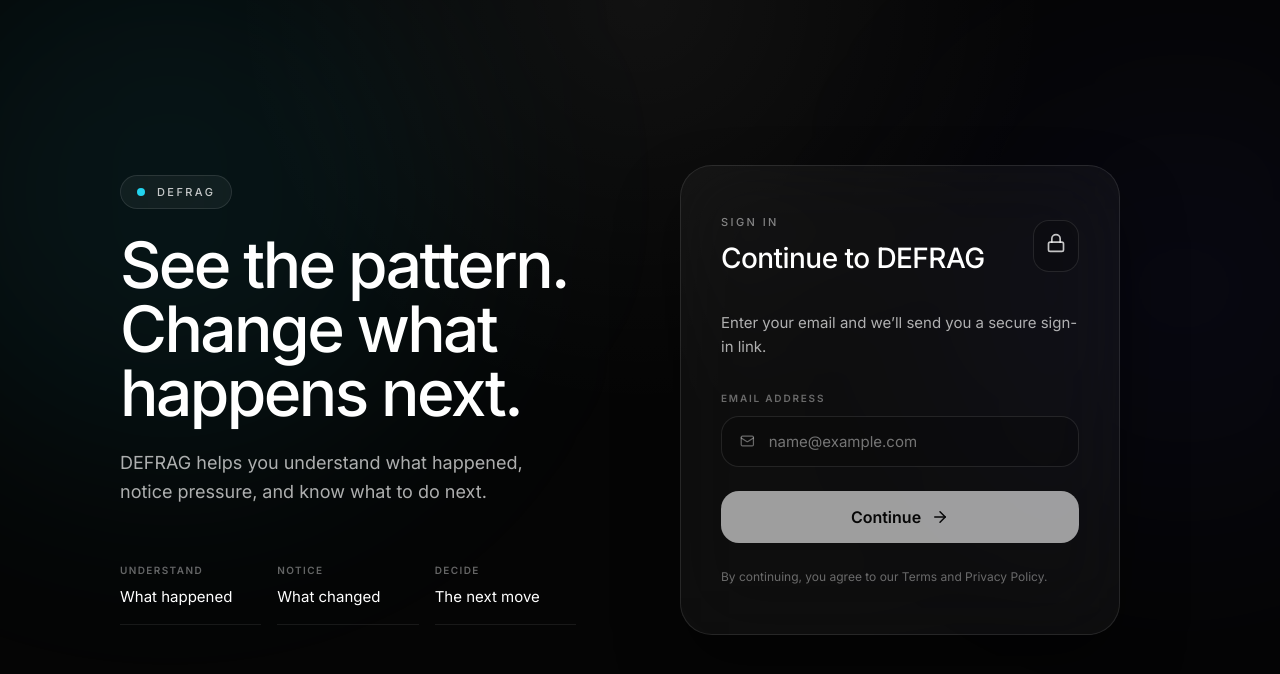
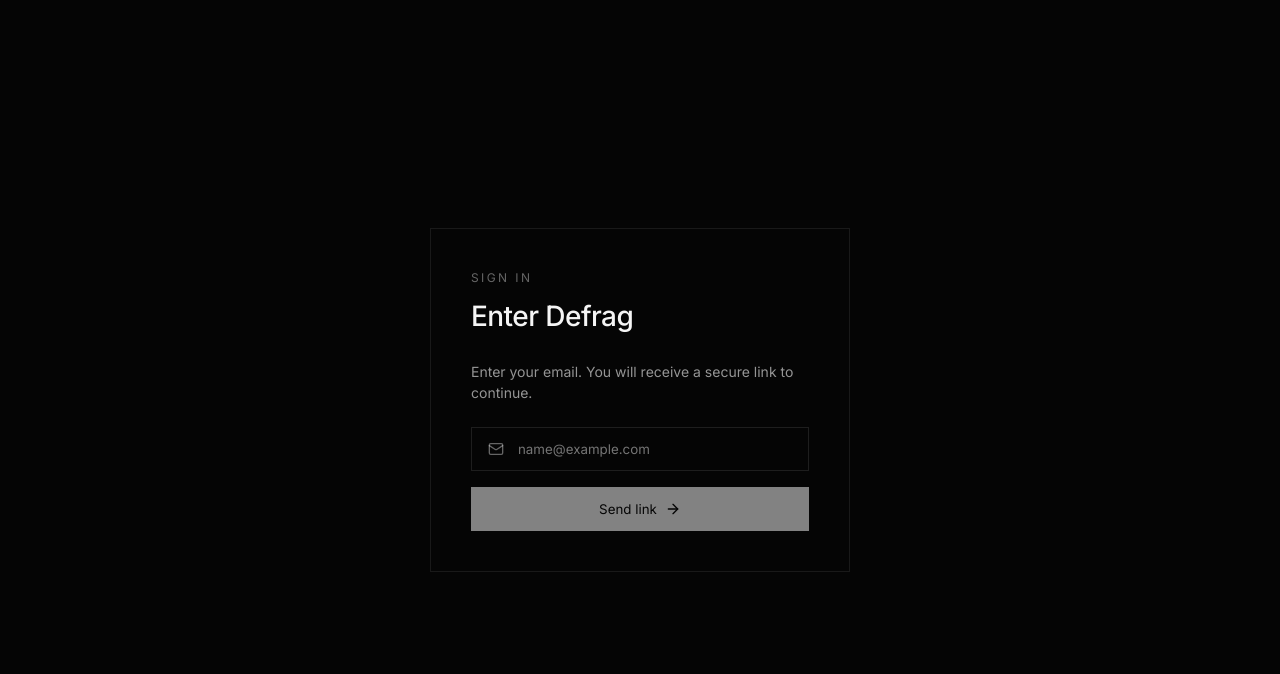
Before and after one commit to chadjameso93-netizen/defragsrelationalswap, a Next.js app in the folder apps/web/: page /login in a window 1280 px wide. Shown: the top 674 px of the page. Built offline with nearby package versions, Linux system fonts and the light colour scheme.

Commit message:
Implement real auth flow: wire login to Supabase magic link + add auth callback route. Platform now supports full login -> redirect -> session flow.

```diff
--- a/apps/web/src/app/login/page.tsx
+++ b/apps/web/src/app/login/page.tsx
@@ -1,179 +1,95 @@
 "use client";
 
-import React, { useMemo, useState } from "react";
-import { ArrowRight, CheckCircle2, Lock, Mail } from "lucide-react";
+import React, { useMemo, useState, useTransition } from "react";
+import { ArrowRight, CheckCircle2, Mail } from "lucide-react";
+import { enterEmailSystemLink } from "./actions";
+import { useSearchParams } from "next/navigation";
 
 export default function LoginPage(): React.JSX.Element {
   const [email, setEmail] = useState("");
-  const [status, setStatus] = useState<"idle" | "sending" | "sent">("idle");
+  const [status, setStatus] = useState<"idle" | "sending" | "sent" | "error">("idle");
+  const [error, setError] = useState<string | null>(null);
+  const [isPending, startTransition] = useTransition();
+
+  const searchParams = useSearchParams();
+  const nextPath = searchParams.get("next") || "/dynamics";
 
   const isValidEmail = useMemo(() => /\S+@\S+\.\S+/.test(email), [email]);
 
-  async function handleSubmit(e: React.FormEvent<HTMLFormElement>) {
+  function handleSubmit(e: React.FormEvent<HTMLFormElement>) {
     e.preventDefault();
-    if (!isValidEmail || status === "sending") return;
+    if (!isValidEmail || isPending) return;
 
     setStatus("sending");
-    await new Promise((resolve) => setTimeout(resolve, 900));
+    setError(null);
+
+    startTransition(async () => {
+      const result = await enterEmailSystemLink(email, nextPath);
+
+      if (result?.error) {
+        setStatus("error");
+        setError(result.error);
+        return;
+      }
+
       setStatus("sent");
+    });
   }
 
   return (
-    <div style={{ position: "relative", minHeight: "100vh", overflow: "hidden", backgroundColor: "#050505", color: "#f5f5f5" }}>
-      <LoginBackground />
-
-      <div style={{ position: "relative", margin: "0 auto", display: "flex", minHeight: "100vh", maxWidth: 1200, alignItems: "center", justifyContent: "center", padding: "32px 16px" }}>
-        <div style={{ display: "grid", width: "100%", maxWidth: 1040, alignItems: "center", gap: 64, gridTemplateColumns: "1.1fr 520px" }} className="login-grid">
-
-          <section className="brand-side" style={{ display: "grid", gap: 32 }}>
-            <div style={{ maxWidth: 500 }}>
-              <div style={{ marginBottom: 24, display: "inline-flex", alignItems: "center", gap: 12, borderRadius: 9999, border: "1px solid rgba(255, 255, 255, 0.1)", backgroundColor: "rgba(255, 255, 255, 0.05)", padding: "8px 16px", backdropFilter: "blur(40px)" }}>
-                <div style={{ height: 8, width: 8, borderRadius: "50%", backgroundColor: "#22d3ee" }} />
-                <span style={{ fontSize: 11, fontWeight: 500, letterSpacing: "0.22em", textTransform: "uppercase", color: "rgba(245, 245, 245, 0.8)" }}>
-                  DEFRAG
-                </span>
+    <div style={{ minHeight: "100vh", backgroundColor: "#050505", color: "#f5f5f5", display: "flex", alignItems: "center", justifyContent: "center", padding: 24 }}>
+      <div style={{ width: "100%", maxWidth: 420, border: "1px solid rgba(255,255,255,0.08)", padding: 40 }}>
+        <div style={{ marginBottom: 24 }}>
+          <div style={{ fontSize: 12, letterSpacing: "0.2em", textTransform: "uppercase", color: "rgba(245,245,245,0.4)", marginBottom: 8 }}>
+            Sign in
+          </div>
+          <h1 style={{ fontSize: 28, fontWeight: 500, margin: 0 }}>
+            Enter Defrag
+          </h1>
         </div>
 
-              <h1 style={{ maxWidth: "12ch", fontSize: "clamp(3rem, 5vw, 4.5rem)", fontWeight: 500, letterSpacing: "-0.04em", lineHeight: 1, color: "white", margin: 0 }}>
-                See the pattern. Change what happens next.
-              </h1>
-
-              <p style={{ marginTop: 24, opacity: 0.7, fontSize: 18, lineHeight: 1.6 }}>
-                DEFRAG helps you understand what happened, notice pressure, and know what to do next.
-              </p>
-
-              <div style={{ marginTop: 40, display: "grid", gap: 16, gridTemplateColumns: "repeat(3, 1fr)" }}>
-                <SignalItem label="Understand" value="What happened" />
-                <SignalItem label="Notice" value="What changed" />
-                <SignalItem label="Decide" value="The next move" />
-              </div>
-            </div>
-          </section>
-
-          <section style={{ width: "100%", maxWidth: 440, margin: "0 auto" }}>
-            <div style={{ borderRadius: 32, border: "1px solid rgba(255, 255, 255, 0.1)", backgroundColor: "rgba(255, 255, 255, 0.04)", padding: "48px 40px", backdropFilter: "blur(40px)", boxShadow: "0 32px 64px rgba(0,0,0,0.4)" }}>
-              <div style={{ marginBottom: 32, display: "flex", alignItems: "center", justifyContent: "space-between" }}>
-                <div>
-                  <div style={{ marginBottom: 6, fontSize: 11, fontWeight: 500, letterSpacing: "0.22em", textTransform: "uppercase", color: "rgba(245, 245, 245, 0.5)" }}>
-                    Sign in
-                  </div>
-                  <h2 style={{ fontSize: 28, fontWeight: 500, letterSpacing: "-0.02em", color: "white", margin: 0 }}>
-                    Continue to DEFRAG
-                  </h2>
-                </div>
-                <div style={{ borderRadius: 16, border: "1px solid rgba(255, 255, 255, 0.1)", backgroundColor: "rgba(0,0,0,0.2)", padding: 12 }}>
-                  <Lock style={{ height: 20, width: 20, color: "rgba(245, 245, 245, 0.8)" }} />
-                </div>
-              </div>
-
-              <p style={{ marginBottom: 32, fontSize: 15, lineHeight: 1.6, color: "rgba(245, 245, 245, 0.7)" }}>
-                Enter your email and we’ll send you a secure sign-in link.
+        <p style={{ fontSize: 14, color: "rgba(245,245,245,0.6)", marginBottom: 24 }}>
+          Enter your email. You will receive a secure link to continue.
         </p>
 
         {status === "sent" ? (
-                <div style={{ borderRadius: 24, border: "1px solid rgba(16, 185, 129, 0.2)", backgroundColor: "rgba(16, 185, 129, 0.05)", padding: 24 }}>
-                  <div style={{ marginBottom: 12, display: "inline-flex", alignItems: "center", gap: 8, fontSize: 14, fontWeight: 500, color: "#6ee7b7" }}>
-                    <CheckCircle2 style={{ height: 16, width: 16 }} />
-                    Check your inbox
+          <div style={{ display: "grid", gap: 12 }}>
+            <div style={{ display: "flex", alignItems: "center", gap: 8, color: "#6ee7b7" }}>
+              <CheckCircle2 style={{ width: 16, height: 16 }} />
+              Link sent
             </div>
-                  <p style={{ fontSize: 14, lineHeight: 1.6, color: "rgba(110, 231, 183, 0.8)" }}>
-                    We sent a sign-in link to{" "}
-                    <span style={{ fontWeight: 600, color: "white" }}>{email}</span>.
+            <p style={{ fontSize: 14, color: "rgba(245,245,245,0.6)", margin: 0 }}>
+              Check your email and follow the link to continue.
             </p>
-
-                  <button
-                    type="button"
-                    onClick={() => { setEmail(""); setStatus("idle"); }}
-                    style={{ marginTop: 20, fontSize: 13, border: "1px solid rgba(255,255,255,0.1)", background: "rgba(255,255,255,0.05)", color: "white", padding: "10px 16px", borderRadius: 9999, cursor: "pointer" }}
-                  >
-                    Use a different email
-                  </button>
           </div>
         ) : (
-                <form onSubmit={handleSubmit} style={{ display: "grid", gap: 24 }}>
-                  <div style={{ display: "grid", gap: 10 }}>
-                    <label htmlFor="email" style={{ fontSize: 10, fontWeight: 600, letterSpacing: "0.18em", textTransform: "uppercase", color: "rgba(245, 245, 245, 0.4)" }}>
-                      Email address
-                    </label>
-                    <div style={{ display: "flex", alignItems: "center", gap: 12, borderRadius: 18, border: "1px solid rgba(255, 255, 255, 0.1)", backgroundColor: "rgba(0,0,0,0.2)", padding: "14px 18px" }}>
-                      <Mail style={{ height: 16, width: 16, color: "rgba(245, 245, 245, 0.4)" }} />
+          <form onSubmit={handleSubmit} style={{ display: "grid", gap: 16 }}>
+            <div style={{ display: "flex", alignItems: "center", gap: 12, border: "1px solid rgba(255,255,255,0.1)", padding: "12px 16px" }}>
+              <Mail style={{ width: 16, height: 16, color: "rgba(245,245,245,0.4)" }} />
               <input
-                        id="email"
                 type="email"
                 placeholder="name@example.com"
                 value={email}
                 onChange={(e) => setEmail(e.target.value)}
-                        style={{ width: "100%", border: "none", background: "transparent", color: "white", fontSize: 15, outline: "none" }}
+                style={{ flex: 1, background: "transparent", border: "none", outline: "none", color: "white" }}
               />
-                    </div>
             </div>
 
             <button
               type="submit"
-                    disabled={!isValidEmail || status === "sending"}
-                    style={{
-                      width: "100%",
-                      display: "flex",
-                      alignItems: "center",
-                      justifyContent: "center",
-                      gap: 10,
-                      borderRadius: 18,
-                      backgroundColor: "white",
-                      color: "#050505",
-                      padding: "16px",
-                      fontSize: 16,
-                      fontWeight: 600,
-                      border: "none",
-                      cursor: isValidEmail ? "pointer" : "not-allowed",
-                      opacity: isValidEmail ? 1 : 0.6
-                    }}
+              disabled={!isValidEmail || isPending}
+              style={{ display: "flex", justifyContent: "center", alignItems: "center", gap: 8, padding: 14, background: "white", color: "#050505", border: "none", cursor: "pointer", opacity: isValidEmail ? 1 : 0.5 }}
             >
-                    {status === "sending" ? "Sending..." : "Continue"}
-                    <ArrowRight style={{ height: 18, width: 18 }} />
+              {status === "sending" ? "Sending..." : "Send link"}
+              <ArrowRight style={{ width: 16, height: 16 }} />
             </button>
 
-                  <p style={{ fontSize: 12, color: "rgba(245, 245, 245, 0.4)", lineHeight: 1.6 }}>
-                    By continuing, you agree to our Terms and Privacy Policy.
-                  </p>
+            {error && (
+              <p style={{ fontSize: 13, color: "#ef4444" }}>{error}</p>
+            )}
           </form>
         )}
       </div>
-          </section>
-        </div>
-      </div>
-
-      <style>{`
-        @media (max-width: 1024px) {
-          .login-grid {
-            grid-template-columns: 1fr !important;
-            gap: 48px !important;
-          }
-          .brand-side {
-            display: none !important;
-          }
-        }
-      `}</style>
     </div>
   );
 }
-
-function SignalItem(props: { label: string; value: string }) {
-  return (
-    <div style={{ padding: "16px 0", borderBottom: "1px solid rgba(255, 255, 255, 0.08)" }}>
-      <div style={{ fontSize: 10, fontWeight: 600, letterSpacing: "0.14em", textTransform: "uppercase", color: "rgba(245, 245, 245, 0.4)", marginBottom: 8 }}>
-        {props.label}
-      </div>
-      <div style={{ fontSize: 15, color: "white" }}>{props.value}</div>
-    </div>
-  );
-}
-
-function LoginBackground(): React.JSX.Element {
-  return (
-    <div style={{ pointerEvents: "none", position: "absolute", inset: 0 }}>
-      <div style={{ position: "absolute", left: "-8%", top: "-10%", height: "34rem", width: "34rem", borderRadius: "50%", background: "rgba(34, 211, 238, 0.08)", filter: "blur(120px)" }} />
-      <div style={{ position: "absolute", right: "-10%", top: "8%", height: "28rem", width: "28rem", borderRadius: "50%", background: "rgba(79, 70, 229, 0.06)", filter: "blur(120px)" }} />
-      <div style={{ position: "absolute", inset: 0, backgroundImage: "radial-gradient(circle at top, rgba(255, 255, 255, 0.05), transparent 40%)" }} />
-    </div>
-  );
-}
```
Also changed, not shown: apps/web/src/app/api/auth/callback/route.ts (added, +33 -0 lines). Lines whose indentation alone changed are shown as unchanged.
